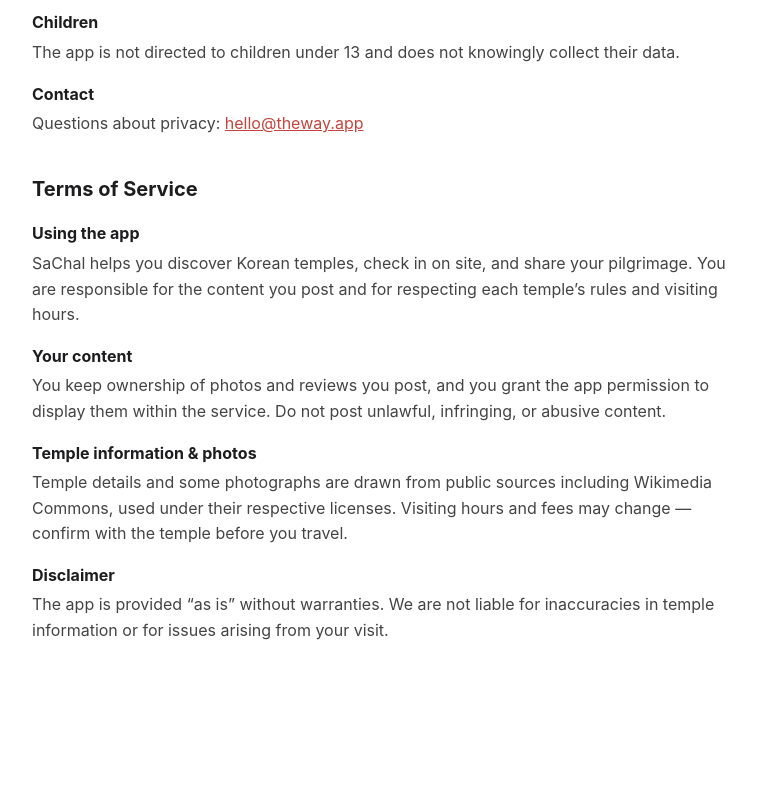
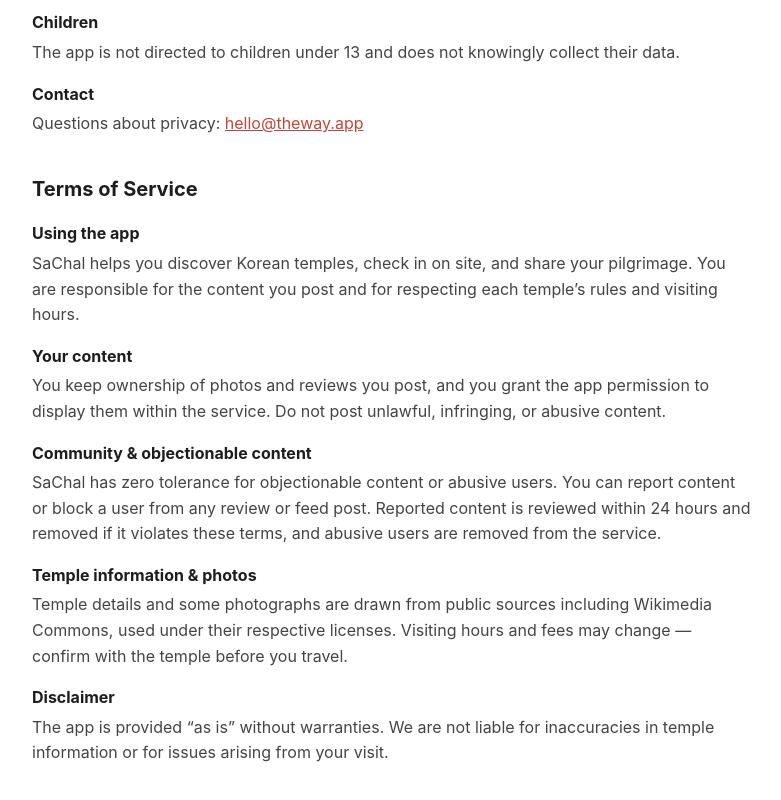
Before and after one commit to jacobhwlee-monking/sachal-legal, a plain HTML site: page index.html in a window 1280 px wide. Shown: the part 754-1554 px from the top of the page, without its empty margins (248-1029 px from the left). Before the commit the page ends 1478 px from the top, so only its background shows below. Drawn offline with Linux system fonts and the light colour scheme.

Commit message:
Add community/objectionable content terms

```diff
--- a/index.html
+++ b/index.html
@@ -45,6 +45,9 @@
   <h3>Your content</h3>
   <p>You keep ownership of photos and reviews you post, and you grant the app permission to display them within the service. Do not post unlawful, infringing, or abusive content.</p>
 
+  <h3>Community &amp; objectionable content</h3>
+  <p>SaChal has zero tolerance for objectionable content or abusive users. You can report content or block a user from any review or feed post. Reported content is reviewed within 24 hours and removed if it violates these terms, and abusive users are removed from the service.</p>
+
   <h3>Temple information &amp; photos</h3>
   <p>Temple details and some photographs are drawn from public sources including Wikimedia Commons, used under their respective licenses. Visiting hours and fees may change — confirm with the temple before you travel.</p>
 
```
Also changed, not shown: privacy.html (+3 -0 lines).
